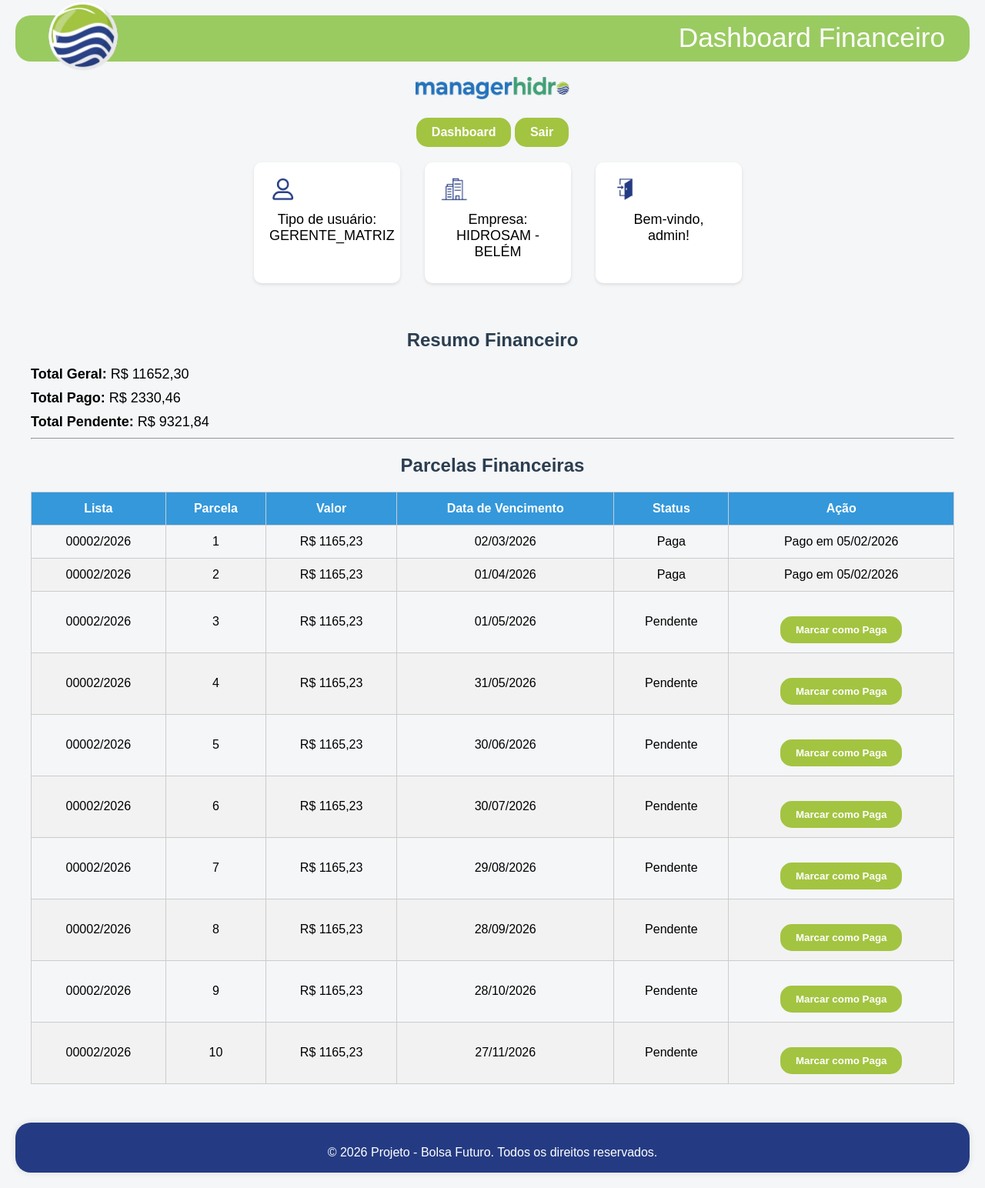
After one commit to Jailsonsalima/projeto-hidro, a Django app: page /compras/financas/ in a window 1280 px wide. The commit adds this page. Shown: the whole page at 77% size. Run offline with Django 5.2, Linux system fonts and the light colour scheme; a user stored in the database is signed in; data comes from the database, SQL or seed files in the repository; both versions use the stored data as it was after the commit.

Commit message:
Adicionado ParcelaFinanceira models.py para finanças no dashboard
Introduzido o parcelamento financeiro (ParcelaFinanceira). Adicionado o modelo ParcelaFinanceira, a migração 0003_parcelafinanceira e o registro no painel de administração com list_display e filtros. Na consolidação da lista, o controlador agora aceita o número de parcelas e a primeira data de vencimento, calcula o total e cria as parcelas mensais. Adicionado visualizações e URLs para um painel financeiro e para o pagamento de uma parcela, além de um template dashboard_financas e uma pequena alteração no formulário em compras/detalhes.html para coletar o número de parcelas e a primeira data de vencimento. Também inclui pequenos ajustes na interface do usuário/administração (exibe o ID do usuário no painel de administração, adiciona o link Finanças no painel do usuário) e alterações relacionadas nos arquivos binários/migrações/.sqlite.

```diff
--- a/compras/models.py
+++ b/compras/models.py
@@ -56,3 +56,17 @@ class LogAlteracaoLista(models.Model):
 
     def __str__(self):
         return f"Alteração {self.produto.nome}: {self.quantidade_antiga} → {self.quantidade_nova}"
+
+class ParcelaFinanceira(models.Model):
+    lista = models.ForeignKey(ListaCompra, on_delete=models.CASCADE, related_name="parcelas")
+    numero_parcela = models.PositiveIntegerField()
+    valor = models.DecimalField(max_digits=10, decimal_places=2)
+    data_vencimento = models.DateField()
+    status = models.CharField(
+        max_length=20,
+        choices=[("PENDENTE", "Pendente"), ("PAGA", "Paga")],
+        default="PENDENTE"
+    )
+    data_pagamento = models.DateField(null=True, blank=True)
+    def __str__(self):
+        return f"Parcela {self.numero_parcela} - {self.lista.numero}"
--- /dev/null
+++ b/compras/templates/compras/dashboard_financas.html
@@ -0,0 +1,46 @@
+{% extends 'base.html' %}
+{% block content %}
+<h2>Resumo Financeiro</h2>
+<div class="resumo">
+    <p><strong>Total Geral:</strong> R$ {{ total_geral|floatformat:2 }}</p>
+    <p><strong>Total Pago:</strong> R$ {{ total_pago|floatformat:2 }}</p>
+    <p><strong>Total Pendente:</strong> R$ {{ total_pendente|floatformat:2 }}</p>
+</div>
+
+<hr>
+
+<h2>Parcelas Financeiras</h2>
+<table>
+    <thead>
+        <tr>
+            <th>Lista</th>
+            <th>Parcela</th>
+            <th>Valor</th>
+            <th>Data de Vencimento</th>
+            <th>Status</th>
+            <th>Ação</th>
+        </tr>
+    </thead>
+    <tbody>
+        {% for parcela in parcelas %}
+        <tr>
+            <td>{{ parcela.lista.numero }}</td>
+            <td>{{ parcela.numero_parcela }}</td>
+            <td>R$ {{ parcela.valor|floatformat:2 }}</td>
+            <td>{{ parcela.data_vencimento|date:"d/m/Y" }}</td>
+            <td>{{ parcela.get_status_display }}</td>
+            <td>
+                {% if parcela.status == "PENDENTE" %}
+                <form method="post" action="{% url 'pagar_parcela' parcela.id %}">
+                    {% csrf_token %}
+                    <button type="submit" class="btn">Marcar como Paga</button>
+                </form>
+                {% else %}
+                <span class="ok">Pago em {{ parcela.data_pagamento|date:"d/m/Y" }}</span>
+                {% endif %}
+            </td>
+        </tr>
+        {% endfor %}
+    </tbody>
+</table>
+{% endblock %}
--- a/compras/templates/compras/detalhes.html
+++ b/compras/templates/compras/detalhes.html
@@ -38,6 +38,12 @@
       {% endif %}
     {% elif lista.status == "EM_PROCESSO_CONSOLIDACAO" %}
       {% if request.user.tipo_usuario == "GERENTE_MATRIZ" %}
+        <label for="parcelas">Número de parcelas:</label>
+    <input type="number" name="parcelas" min="1" required>
+
+    <label for="data_vencimento">Data do primeiro vencimento:</label>
+    <input type="date" name="data_vencimento" required>
+
         <button type="submit" name="CONSOLIDADA" class="btn">Consolidar</button>
       {% endif %}
     {% elif lista.status == "CONSOLIDADA" %}
--- a/compras/urls.py
+++ b/compras/urls.py
@@ -8,4 +8,6 @@ urlpatterns = [
     path('listas/<int:id>/detalhes/', views.detalhes_lista, name='detalhes_lista'),
     path('listas/<int:id>/excluir/', views.excluir_lista, name='excluir_lista'),
     path('enviar_lista/', views.enviar_lista, name='enviar_lista'),
+    path('financas/', views.dashboard_financas, name='dashboard_financas'),
+    path('financas/pagar/<int:id>/', views.pagar_parcela, name='pagar_parcela'),
 ]
--- a/compras/views.py
+++ b/compras/views.py
@@ -6,12 +6,12 @@ from django.utils import timezone
 from django.db import transaction
 from django.db.models import Sum
 
-from .models import ListaCompra, ItemListaCompra, LogAlteracaoLista
+from .models import ListaCompra, ItemListaCompra, LogAlteracaoLista, ParcelaFinanceira
 from produtos.models import Produto
 from fornecedores.models import Fornecedor
 from estoques.models import Estoque, LogEntrada, LogRetirada
 
-
+from datetime import datetime, timedelta, date
 # -------------------------------
 # Funções utilitárias
 # -------------------------------
@@ -213,10 +213,30 @@ def detalhes_lista(request, id):
             if request.user.tipo_usuario != "GERENTE_MATRIZ":
                 messages.error(request, "Você não tem permissão para consolidar compras.")
                 return redirect("lista_compras")
+            parcelas = int(request.POST.get("parcelas"))
+            data_vencimento = request.POST.get("data_vencimento")
+            # Calcula valor total da lista
+            total_lista = sum(item.quantidade_desejada * (item.preco_unitario or item.produto.preco) for item in itens)
+            valor_parcela = total_lista / parcelas
+
+            # Cria parcelas
+
+            data_base = datetime.strptime(data_vencimento, "%Y-%m-%d").date()
+
+            for i in range(parcelas):
+                vencimento = data_base + timedelta(days=30*i)  # cada mês
+                ParcelaFinanceira.objects.create(
+                    lista=lista,
+                    numero_parcela=i+1,
+                    valor=valor_parcela,
+                    data_vencimento=vencimento
+                )
+
+
             lista.status = "CONSOLIDADA"
             lista.save()
             lista.listas_unidas.update(status="CONSOLIDADA")
-            messages.success(request, "Lista consolidada com sucesso!")
+            messages.success(request, "Lista consolidada e parcelas geradas com sucesso!")
             return redirect("lista_compras")
 
         # Processar compra
@@ -478,3 +498,34 @@ def enviar_lista(request):
 
     messages.success(request, f"Lista {lista.numero} enviada para entrega.")
     return redirect("lista_compras")
+
+@login_required
+def dashboard_financas(request):
+    parcelas = ParcelaFinanceira.objects.all().order_by("data_vencimento")
+
+    total_pago = sum(p.valor for p in parcelas if p.status == "PAGA")
+    total_pendente = sum(p.valor for p in parcelas if p.status == "PENDENTE")
+    total_geral = total_pago + total_pendente
+
+    contexto = {
+        "parcelas": parcelas,
+        "total_pago": total_pago,
+        "total_pendente": total_pendente,
+        "total_geral": total_geral,
+        "header_title": "Dashboard Financeiro"
+    }
+    return render(request, "compras/dashboard_financas.html", contexto)
+
+
+@login_required
+def pagar_parcela(request, id):
+    parcela = get_object_or_404(ParcelaFinanceira, id=id)
+
+    if request.method == "POST":
+        parcela.status = "PAGA"
+        parcela.data_pagamento = date.today()
+        parcela.save()
+        messages.success(request, f"Parcela {parcela.numero_parcela} da lista {parcela.lista.numero} marcada como paga.")
+        return redirect("dashboard_financas")
+
+    return redirect("dashboard_financas")
--- a/usuarios/admin.py
+++ b/usuarios/admin.py
@@ -6,6 +6,6 @@ from .models import Usuario
 
 @admin.register(Usuario)
 class UsuarioAdmin(admin.ModelAdmin):
-    list_display = ('username', 'email', 'empresa', 'tipo_usuario', 'status_ativo')
+    list_display = ('id', 'username', 'email', 'empresa', 'tipo_usuario', 'status_ativo')
     list_filter = ('tipo_usuario', 'status_ativo', 'empresa')
     search_fields = ('username', 'email')
--- a/usuarios/models.py
+++ b/usuarios/models.py
@@ -16,11 +16,12 @@ class Usuario(AbstractUser):
         ('FUNCIONARIO', 'Funcionário'),
     ]
 
+
+    id = models.BigAutoField(primary_key=True, verbose_name="ID")
+    username = models.CharField(max_length=150, unique=True, verbose_name='username')
     password = models.CharField(max_length=128, verbose_name='password')
     email = models.EmailField(blank=True, max_length=254, verbose_name='email address')
 
-
-    id = models.BigAutoField(primary_key=True, verbose_name="ID")
     empresa = models.ForeignKey(Empresa, on_delete=models.CASCADE, null=True, blank=True)
     tipo_usuario = models.CharField(max_length=20, choices=TIPOS_USUARIO, null=True, blank=True)
     status_ativo = models.BooleanField(default=False)
--- a/usuarios/templates/usuarios/dashboard.html
+++ b/usuarios/templates/usuarios/dashboard.html
@@ -12,6 +12,9 @@
       <a href="{% url 'lista_usuarios' %}" class="btn">Usuários</a>
       <a href="{% url 'lista_fornecedores' %}" class="btn">Fornecedores</a>
       <a href="{% url 'lista_produtos' %}" class="btn">Produtos</a>
+
+    <a href="{% url 'dashboard_financas' %}" class="btn">Finanças</a>
+
     {% endif %}
     {% if user.tipo_usuario != 'FUNCIONARIO' %}
       <a href="{% url 'lista_estoques' %}" class="btn">Estoques</a>
```
Also changed, not shown: compras/admin.py (+6 -1 lines), compras/migrations/0003_parcelafinanceira.py (added), db.sqlite3, 2 other files.
